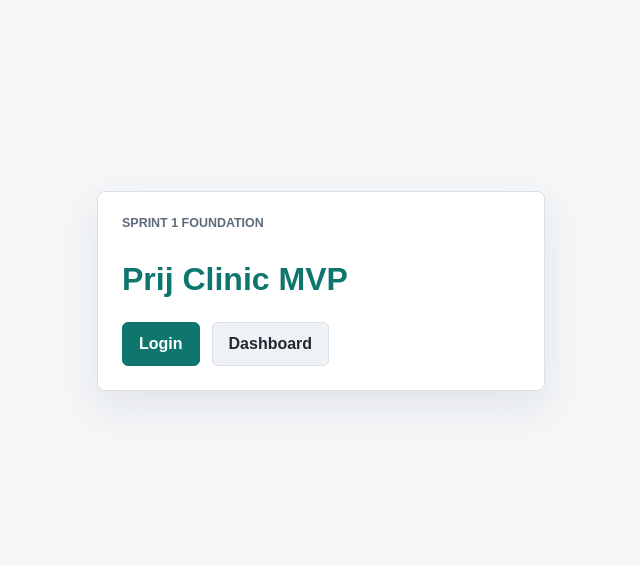
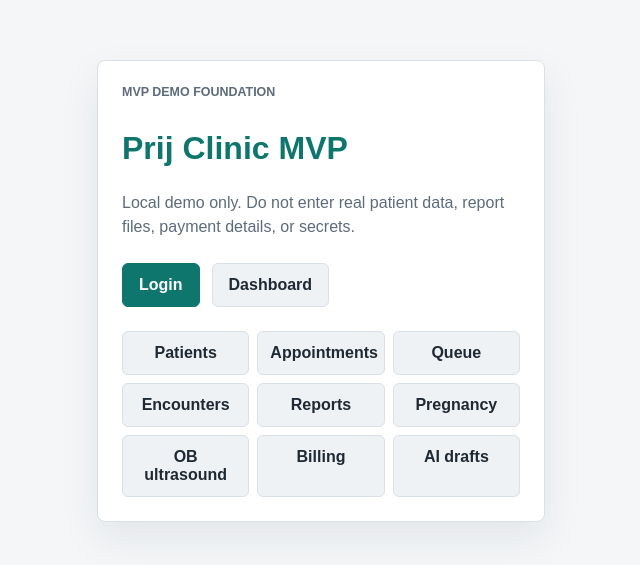
Before and after one commit to eiadmaged1-bot/prij-clinic, a Next.js app in the folder apps/web/: page / in a window 1280 px wide. Shown: the part 109-674 px from the top of the page, without its empty margins (319-959 px from the left). Built offline with nearby package versions, Linux system fonts and the light colour scheme.

Commit message:
Polish MVP demo navigation and pages

```diff
--- a/apps/web/app/globals.css
+++ b/apps/web/app/globals.css
@@ -155,6 +155,38 @@ button {
   font-weight: 700;
 }
 
+.muted {
+  margin: 0;
+  color: var(--muted);
+  line-height: 1.5;
+}
+
+.notice,
+.empty-state {
+  border: 1px solid var(--border);
+  border-radius: 8px;
+  background: #f8fafc;
+  color: var(--muted);
+  line-height: 1.5;
+  padding: 1rem;
+}
+
+.module-grid {
+  display: grid;
+  grid-template-columns: repeat(3, minmax(0, 1fr));
+  gap: 0.5rem;
+}
+
+.module-grid a {
+  border: 1px solid var(--border);
+  border-radius: 6px;
+  background: #eef2f5;
+  color: var(--foreground);
+  font-weight: 700;
+  padding: 0.75rem;
+  text-align: center;
+}
+
 .dashboard {
   display: grid;
   gap: 1.5rem;
@@ -223,4 +255,8 @@ dd {
   .profile-grid {
     grid-template-columns: 1fr;
   }
+
+  .module-grid {
+    grid-template-columns: 1fr;
+  }
 }
--- a/apps/web/app/login/page.tsx
+++ b/apps/web/app/login/page.tsx
@@ -51,6 +51,7 @@ export default function LoginPage() {
         <div>
           <p className="eyebrow">Staff access</p>
           <h1>Login</h1>
+          <p className="muted">Local demo owner access only. Do not use real clinic credentials.</p>
         </div>
 
         <label>
--- a/apps/web/app/page.tsx
+++ b/apps/web/app/page.tsx
@@ -1,9 +1,24 @@
 export default function Home() {
+  const modules = [
+    ["/patients", "Patients"],
+    ["/appointments", "Appointments"],
+    ["/queue", "Queue"],
+    ["/encounters", "Encounters"],
+    ["/reports", "Reports"],
+    ["/pregnancies", "Pregnancy"],
+    ["/ultrasound", "OB ultrasound"],
+    ["/billing", "Billing"],
+    ["/ai-drafts", "AI drafts"]
+  ];
+
   return (
     <main className="page">
       <section className="shell">
-        <p className="eyebrow">Sprint 1 foundation</p>
+        <p className="eyebrow">MVP demo foundation</p>
         <h1>Prij Clinic MVP</h1>
+        <p className="muted">
+          Local demo only. Do not enter real patient data, report files, payment details, or secrets.
+        </p>
         <div className="actions">
           <a className="button" href="/login">
             Login
@@ -12,6 +27,13 @@ export default function Home() {
             Dashboard
           </a>
         </div>
+        <nav className="module-grid" aria-label="Demo modules">
+          {modules.map(([href, label]) => (
+            <a key={href} href={href}>
+              {label}
+            </a>
+          ))}
+        </nav>
       </section>
     </main>
   );
```
Also changed, not shown: apps/web/app/dashboard/page.tsx (+8 -1 lines), apps/web/app/mvp-page.tsx (+8 -0 lines).
